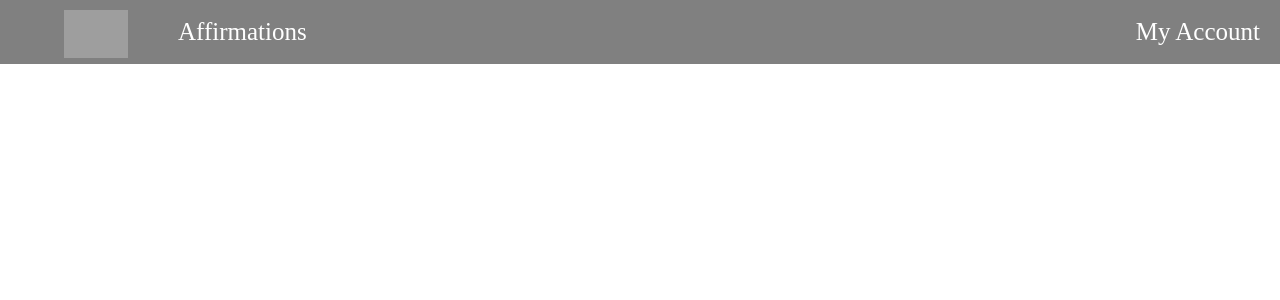
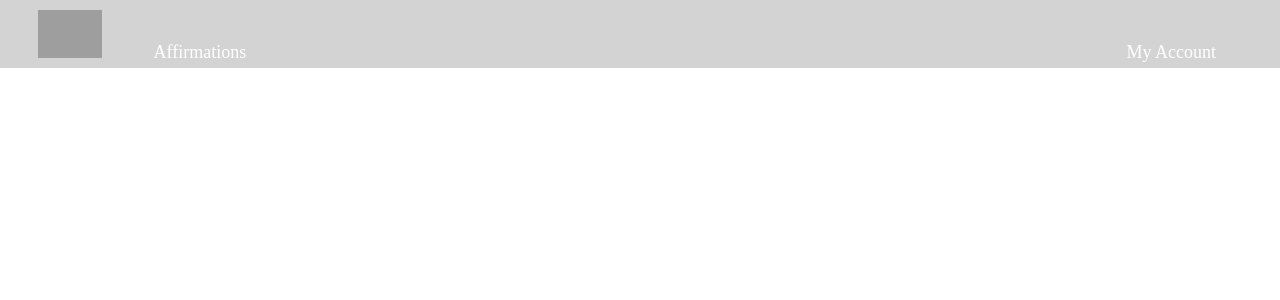
Before and after one commit to mstanle54/Mind-Groove, a Django app: template affirmations/templates/navbar.html in a window 1280 px wide. Shown: the top 300 px of the page. Run offline with Django 4.2, Linux system fonts and the light colour scheme; the template is opened without the code that fills it, so the values that code supplies are empty; grey boxes are pictures that could not be loaded.

Commit message:
Navbar is transparent and decent

```diff
--- a/affirmations/static/affirmations/styles/navbar.css
+++ b/affirmations/static/affirmations/styles/navbar.css
@@ -18,13 +18,13 @@
    margin: 0;
    box-sizing: border-box;
    padding: 0px;
-   font-size: 25px;
+   font-size: 18px;
 
 }
 
 .logo{
    width: 5%;
-   margin-left: 5%;
+   margin-left: 3%;
    margin-top: 10px;
 
 }
@@ -37,9 +37,9 @@
 }
  .navbar{
    position: relative;
-   background: Grey;
+   background: rgba(111, 111, 111, 0.3);
    display: flex;
-   align-items: center;
+   align-items: baseline ;
 
 
  }
@@ -49,7 +49,8 @@
 
 float: left;
 margin: 10px;
-margin-left: 50px;
+margin-left: 4%;
+margin-bottom: 5px;
 
 }
 
@@ -57,8 +58,9 @@ margin-left: 50px;
     /*display: inline-block;*/
     float: right;
     margin: 10px;
-    margin-right: 20px;
+    margin-right: 5%;
     margin-left: auto;
+    margin-bottom: 5px;
 
 
  }
```
